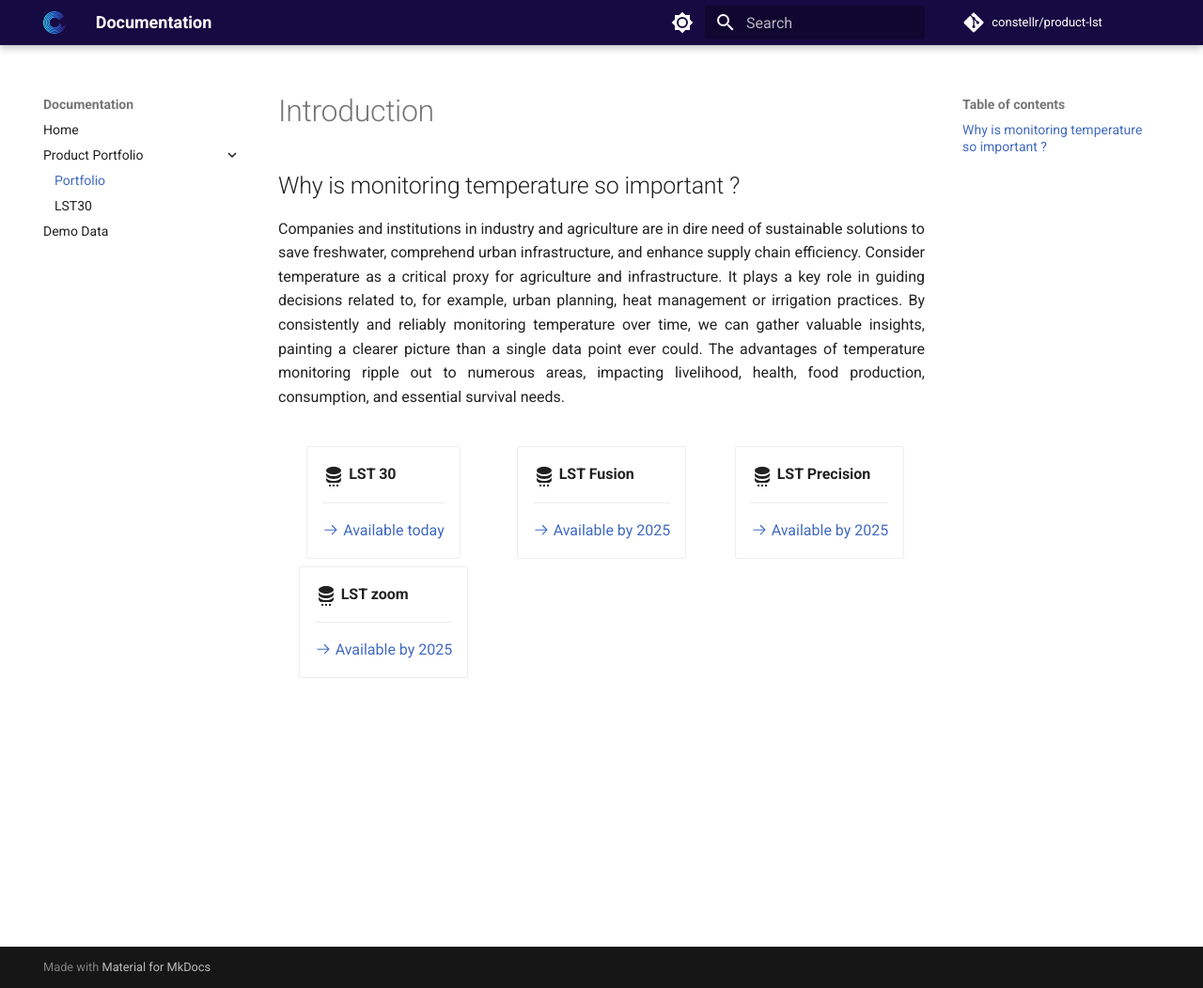
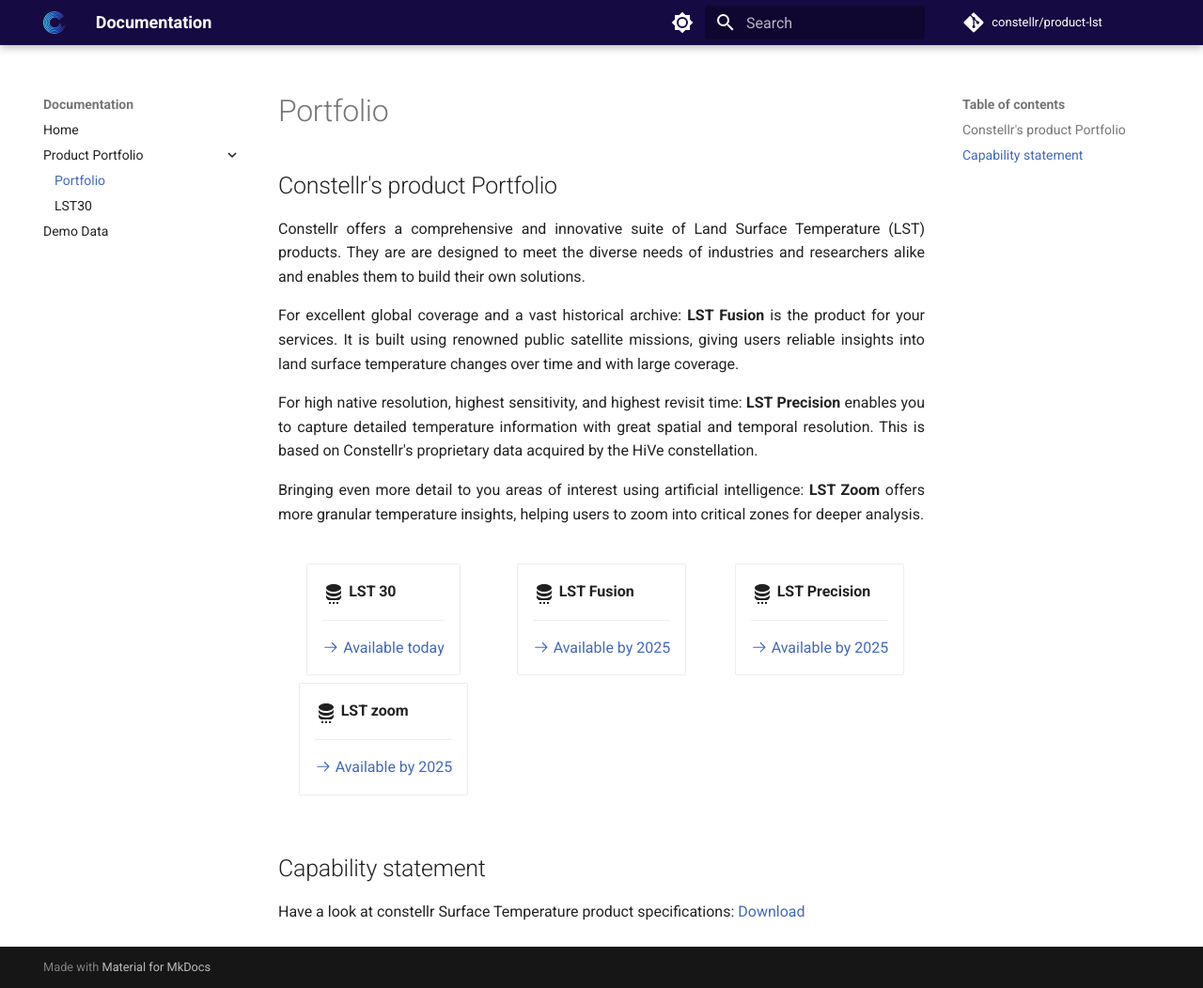
Before and after one commit to constellr/product-lst, an MkDocs documentation site: the page built from docs/portfolio.md, in a window 1280 px wide and 1052 px high. Shown: the whole window at 94% size. Built offline with MkDocs 1.6.1 and Material for MkDocs 9.7.7, drawn with Linux system fonts in a browser that asks for light colours; comment, search, counter and statistics services are not loaded; the version menu is left out.

Commit message:
update portfolio

```diff
--- a/docs/portfolio.md
+++ b/docs/portfolio.md
@@ -1,8 +1,13 @@
-# Introduction
 
-## Why is monitoring temperature so important ?
-Companies and institutions in industry and agriculture are in dire need of sustainable solutions to save freshwater, comprehend urban infrastructure, and enhance supply chain efficiency.
-Consider temperature as a critical proxy for agriculture and infrastructure. It plays a key role in guiding decisions related to, for example, urban planning, heat management or irrigation practices. By consistently and reliably monitoring temperature over time, we can gather valuable insights, painting a clearer picture than a single data point ever could. The advantages of temperature monitoring ripple out to numerous areas, impacting livelihood, health, food production, consumption, and essential survival needs.
+## Constellr's product Portfolio
+
+Constellr offers a comprehensive and innovative suite of Land Surface Temperature (LST) products. They are are designed to meet the diverse needs of industries and researchers alike and enables them to build their own solutions.
+
+For excellent global coverage and a vast historical archive: **LST Fusion** is the product for your services. It is built using renowned public satellite missions, giving users reliable insights into land surface temperature changes over time and with large coverage.
+
+For high native resolution, highest sensitivity, and highest revisit time: **LST Precision** enables you to capture detailed temperature information with great spatial and temporal resolution. This is based on Constellr's proprietary data acquired by the HiVe constellation.
+
+Bringing even more detail to you areas of interest using artificial intelligence: **LST Zoom** offers more granular temperature insights, helping users to zoom into critical zones for deeper analysis.
 
 <div class="grid cards" markdown>
 
@@ -33,3 +38,8 @@
     [:octicons-arrow-right-24: Available by 2025](#)
 
 </div>
+
+
+## Capability statement
+Have a look at constellr Surface Temperature product specifications:
+[Download](https://www.constellr.com/mediaandstatements)
--- a/mkdocs.yml
+++ b/mkdocs.yml
@@ -12,6 +12,7 @@
   - Product Portfolio:
     - Portfolio: portfolio.md
     - LST30: lst.md
+  #- Use cases: use-cases.md
   - Demo Data: demo.md
 
 
```
Also changed, not shown: docs/use-cases.md (added, +46 -0 lines), 4 other files.
